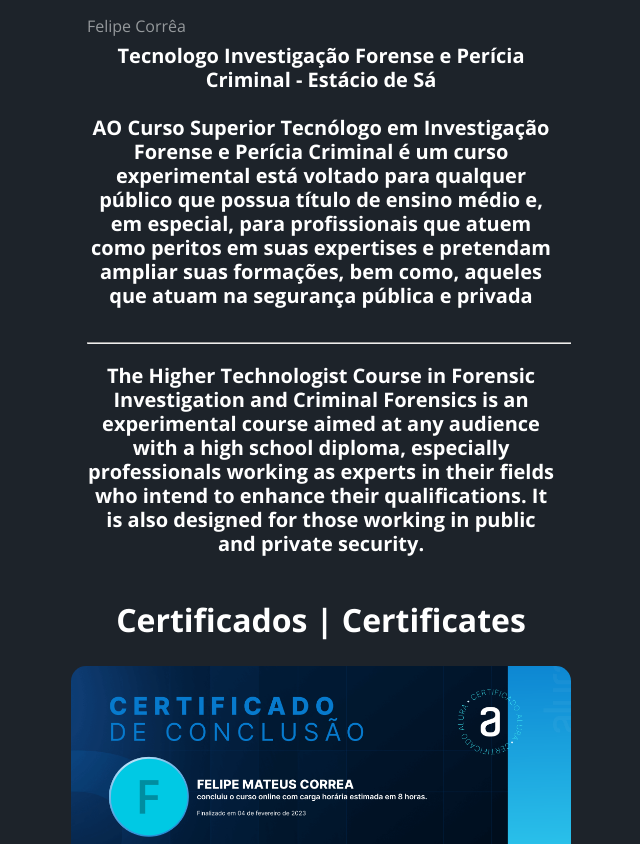
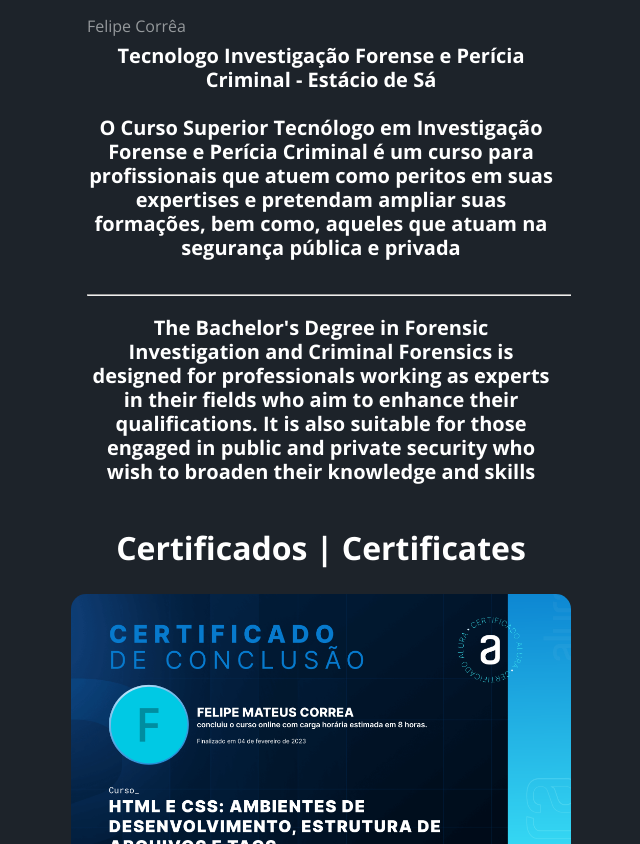
Before and after one commit to ofelipecorrea/CurriculoWeb, a plain HTML site: page cursos.html in a window 1280 px wide. Shown: the part 1660-2504 px from the top of the page, without its empty margins (319-959 px from the left). Drawn offline with nearby package versions, Linux system fonts and the light colour scheme.

Commit message:
Atualização de Textos do Curriculo, e alteração de Target afim de click no projeto do portifólio não substitua a pagina que está, e sim direcione guia nova

```diff
--- a/cursos.html
+++ b/cursos.html
@@ -57,16 +57,13 @@
             <div class="cartao__conteudo">
                 <p class="cartao__destaque">Felipe Corrêa</p>
                 <h3 class="cartao__titulo1"> Tecnologo Investigação Forense e Perícia Criminal - Estácio de Sá <br><br>
-                    AO Curso Superior Tecnólogo em Investigação Forense e Perícia Criminal é um curso experimental está
-                    voltado para qualquer público que possua título de ensino médio e, em especial, para profissionais
+                    O Curso Superior Tecnólogo em Investigação Forense e Perícia Criminal é um curso para profissionais
                     que atuem como peritos em suas expertises e pretendam ampliar suas formações, bem como, aqueles que
                     atuam na segurança pública e privada<br><br>
                     <hr>
                 </h3>
-                <h3 class="cartao__titulo"> The Higher Technologist Course in Forensic Investigation and Criminal
-                    Forensics is an experimental course aimed at any audience with a high school diploma, especially
-                    professionals working as experts in their fields who intend to enhance their qualifications. It is
-                    also designed for those working in public and private security. </h3>
+                <h3 class="cartao__titulo">
+                    The Bachelor's Degree in Forensic Investigation and Criminal Forensics is designed for professionals working as experts in their fields who aim to enhance their qualifications. It is also suitable for those engaged in public and private security who wish to broaden their knowledge and skills </h3>
 
             </div>
         </article>
```
Also changed, not shown: portifolio.html (+3 -3 lines).
